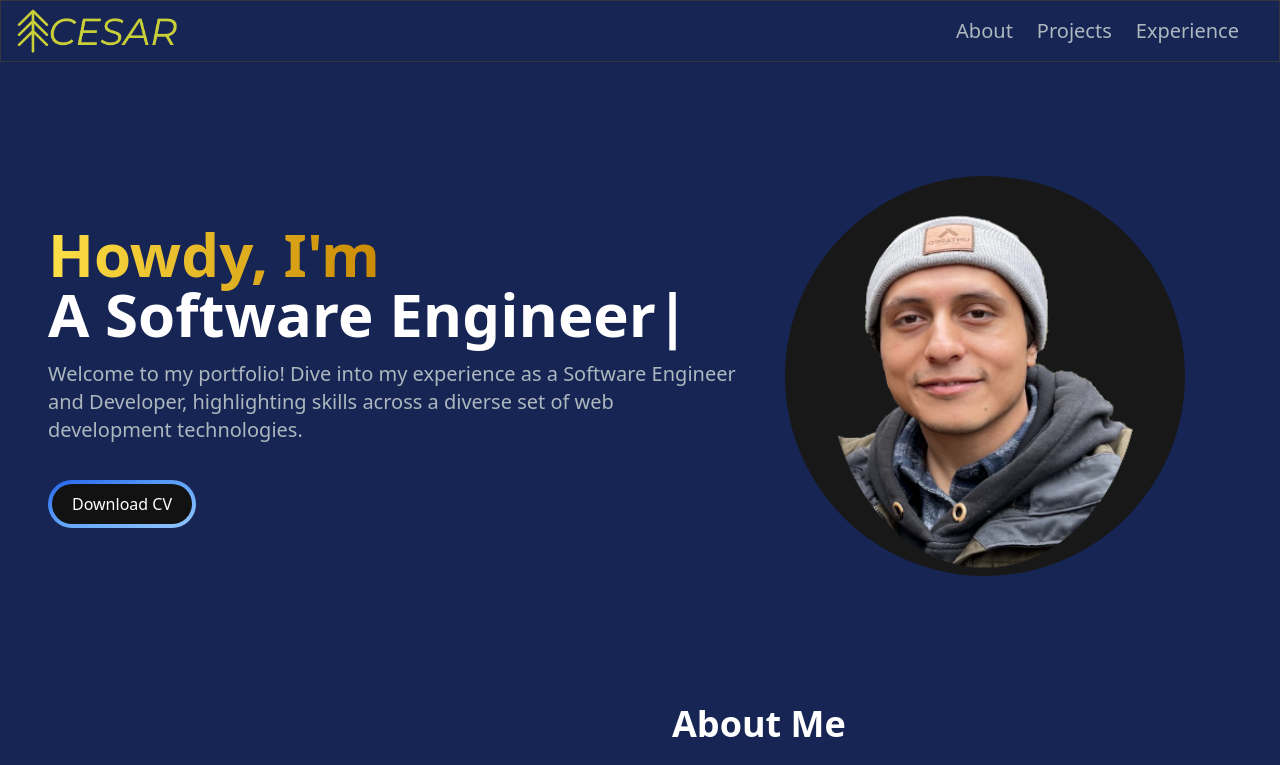
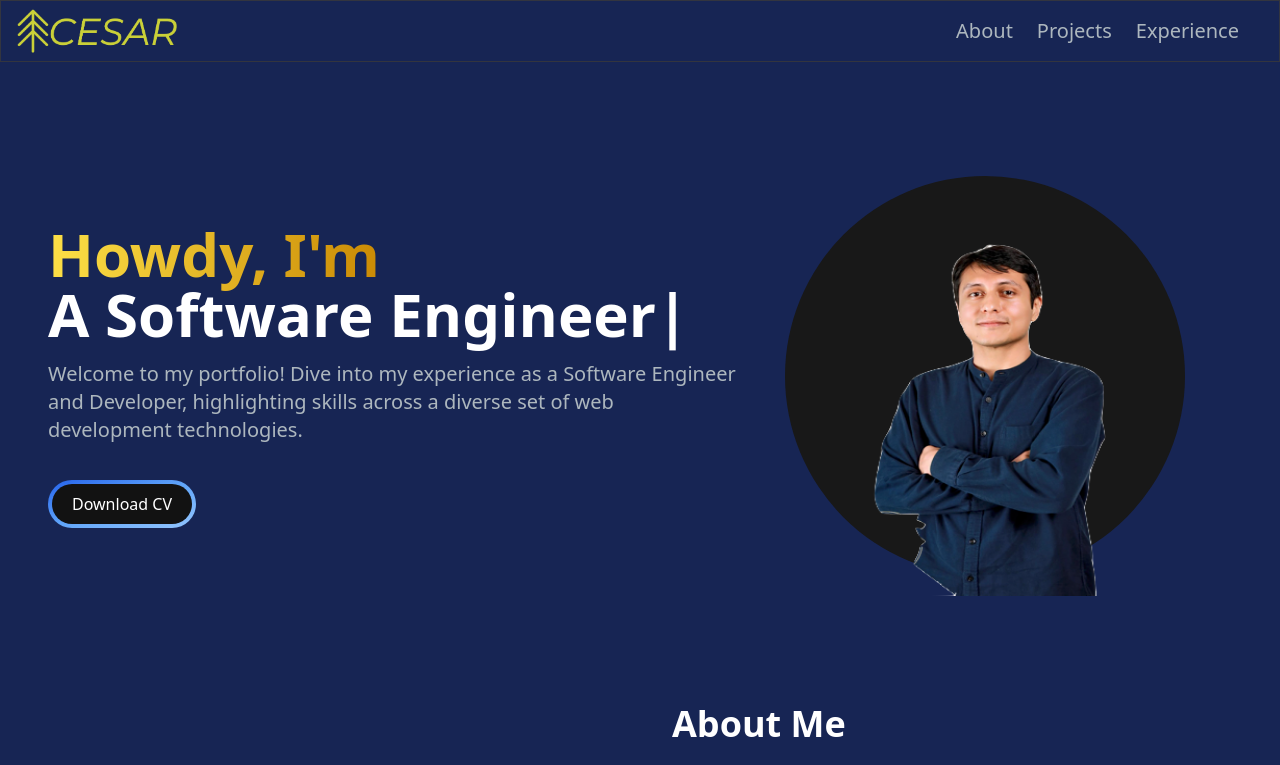
Before and after one commit to wowgr8/personal-portfolio, a React (Create React App) app: page / in a window 1280 px wide. Shown: the top 765 px of the page. Built offline with nearby package versions, Linux system fonts and the light colour scheme.

Commit message:
add silicone valley headshot

```diff
--- a/src/pages/Home.js
+++ b/src/pages/Home.js
@@ -3,6 +3,7 @@ import { Element } from 'react-scroll';
 import { TypeAnimation } from "react-type-animation";
 import { motion } from "framer-motion";
 import ProfilePic from "../assets/img/portfoliopic.png"
+import ProfilePic2 from "../assets/img/siliconevalleyone.png"
 import ResumeUrl from "../assets/pdf/CesarLopez-SoftwareEngineer-Resume.pdf"
 
 function Home() {
@@ -63,7 +64,7 @@ function Home() {
         >
           <div className="rounded-full bg-[#181818] w-[250px] h-[250px] lg:w-[400px] lg:h-[400px] relative">
             <img
-              src={ProfilePic}
+              src={ProfilePic2}
               alt="hero-image"
               className="absolute transform -translate-x-1/2 -translate-y-1/2  sm:top-1/2 left-1/2 lg:top-[55%] lg:w-[300px] lg:h-[400px] w-[200px] h-[260px] top-[55%]"
             />
```
